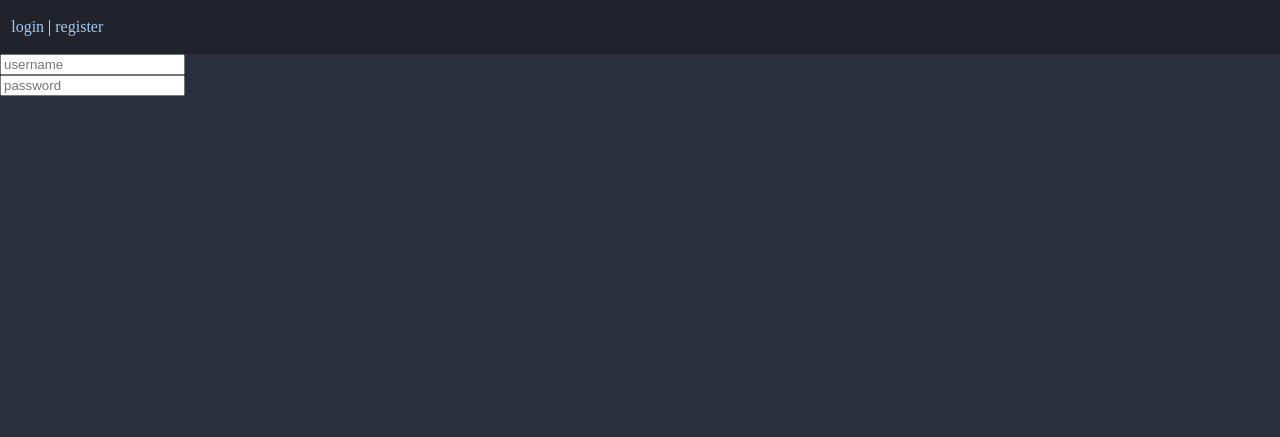
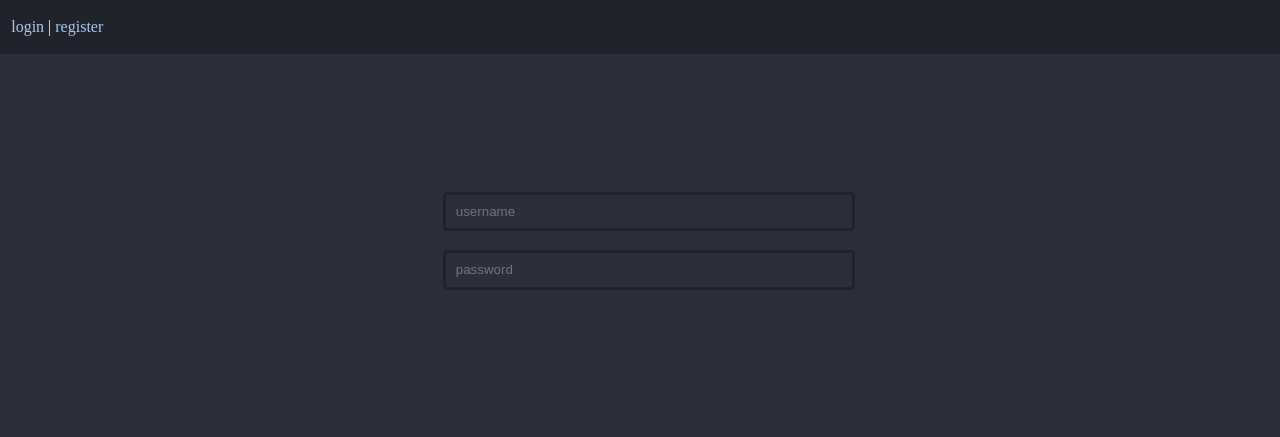
Before and after one commit to epertt/litter, a Flask app: page /login in a window 1280 px wide. Shown: the top 437 px of the page. Run offline with Flask 2, Linux system fonts and the light colour scheme.

Commit message:
improved login page styling

```diff
--- a/static/main.css
+++ b/static/main.css
@@ -113,14 +113,8 @@
 	border-radius: var(--base-rounding);
 }
 
-#spacer1 {
-	grid-area: spacer1;
-}
-#spacer2 {
-	grid-area: spacer2;
-}
-
-.userpage, .threadpage {
+.userpage,
+.threadpage {
 	grid-template-columns: 15vw 1fr 1fr 15vw;
 	grid-template-areas:
 		"a header-container header-container b"
@@ -170,7 +164,7 @@
 	padding: 0;
 	line-height: 2em;
 	background-color: var(--main-bg-color);
-	border: var(--thick-border-width) solid hsl(var(--main-bg-color-hs), 15%);
+	border: var(--thick-border-width) solid var(--main-bg-color-darker-3);
 	border-radius: var(--base-rounding);
 }
 
@@ -182,6 +176,29 @@
 	background-color: var(--main-bg-color);
 	color: var(--main-text-color);
 	border-radius: var(--base-rounding);
+}
+
+.loginpage {
+	grid-template-columns: 1fr 1fr 1fr;
+	grid-template-rows: 1fr 1fr 1fr;
+	grid-template-areas:
+		"a a a"
+		"b login c"
+		"d d d";
+}
+
+#login {
+	display: grid;
+	grid-area: login;
+}
+
+#login-form {
+	border: none;
+}
+
+#login-form > input {
+	border: var(--thick-border-width) solid var(--main-bg-color-darker-3);
+	margin: var(--base-margin);
 }
 
 input:hover {
--- a/templates/login.html.j2
+++ b/templates/login.html.j2
@@ -1,14 +1,16 @@
 {% extends "base.html.j2" %}
 {% block title %}login{% endblock %}
 {% block head %}
-    {{ super() }}
+{{ super() }}
 {% endblock %}
 {% block content %}
-<div id="login">
-    <form action="/login/post" method="POST">
-        <div><input type="text" name="username" placeholder="username"></div>
-        <div><input type="password" name="password" placeholder="password"></div>
-        <div><input type="submit" value="send" style="display:none;"></div>
-    </form>
+<div class="content loginpage center-grid">
+    <div id="login">
+        <form id="login-form" class="content-block-form" action="/login/post" method="POST">
+            <input type="text" name="username" placeholder="username">
+            <input type="password" name="password" placeholder="password">
+            <input type="submit" value="send" style="display:none;">
+        </form>
+    </div>
 </div>
 {% endblock %}
```
